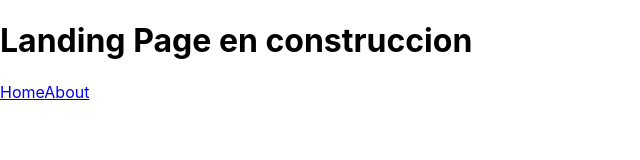
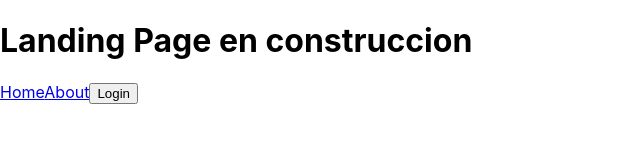
Before and after one commit to chuno-st/PF-G1-FRONTEND, a React (Create React App) app in the folder henry-diamond/: page / in a window 1280 px wide. Shown: the top 160 px of the page, without its empty margins (0-640 px from the left). Built offline with nearby package versions, Linux system fonts and the light colour scheme.

Commit message:
Auth0 ready

```diff
--- a/henry-diamond/package.json
+++ b/henry-diamond/package.json
@@ -3,6 +3,7 @@
   "version": "0.1.0",
   "private": true,
   "dependencies": {
+    "@auth0/auth0-react": "^1.10.2",
     "@reduxjs/toolkit": "^1.8.3",
     "@testing-library/jest-dom": "^5.16.4",
     "@testing-library/react": "^13.3.0",
--- a/henry-diamond/src/components/Landing.jsx
+++ b/henry-diamond/src/components/Landing.jsx
@@ -1,6 +1,11 @@
 import { Link } from "react-router-dom";
+import { useAuth0 } from "@auth0/auth0-react";
+import { LoginButton } from "./Login";
+import { LogoutButton } from "./Logout";
+import { Profile } from "./Profile";
+const Landing = () => {
+  const { isAuthenticated } = useAuth0();
 
-const Landing = () => {
   return (
     <div className="landing">
       <h1> Landing Page en construccion</h1>
@@ -8,6 +13,14 @@ const Landing = () => {
         Home
       </Link>
       <Link className="link" to="/About">About</Link>
+      {isAuthenticated ? (
+          <>
+            <Profile />
+            <LogoutButton />
+          </>
+        ) : (
+          <LoginButton />
+        )}
     </div>
   );
 };
--- /dev/null
+++ b/henry-diamond/src/components/Login.jsx
@@ -0,0 +1,7 @@
+import { useAuth0 } from "@auth0/auth0-react";
+
+export const LoginButton = () => {
+  const { loginWithRedirect } = useAuth0();
+
+  return <button onClick={() => loginWithRedirect()}>Login</button>;
+};
--- /dev/null
+++ b/henry-diamond/src/components/Logout.jsx
@@ -0,0 +1,7 @@
+import { useAuth0 } from "@auth0/auth0-react";
+
+export const LogoutButton = () => {
+  const { logout } = useAuth0();
+
+  return <button onClick={() => logout()}>Logout</button>;
+};
--- /dev/null
+++ b/henry-diamond/src/components/Profile.jsx
@@ -0,0 +1,19 @@
+import { useAuth0 } from "@auth0/auth0-react";
+
+export const Profile = () => {
+  const { user, isAuthenticated, isLoading } = useAuth0();
+
+  if (isLoading) {
+    return <div>Loading...</div>;
+  }
+
+  return (
+    isAuthenticated && (
+      <div>
+        <img src={user.picture} alt={user.name} />
+        <h2>{user.name}</h2>
+        <p>Email: {user.email}</p>
+      </div>
+    )
+  );
+};
--- a/henry-diamond/src/index.js
+++ b/henry-diamond/src/index.js
@@ -4,12 +4,21 @@ import './index.css';
 import App from './App';
 import reportWebVitals from './reportWebVitals';
 import {Provider} from 'react-redux';
+import { Auth0Provider } from "@auth0/auth0-react";
 import store from './store/store.js';
 
 const root = ReactDOM.createRoot(document.getElementById('root'));
 root.render(
     <Provider store={store}>
+        <Auth0Provider
+        domain="dev-j62go36g.us.auth0.com"
+        clientId="699duSJquLgBQ2pD3pC07dDh5vLMs8k8"
+        redirectUri={window.location.origin}
+        >
+
     <App />
+        </Auth0Provider>
+
     </Provider>
 
 );
```
